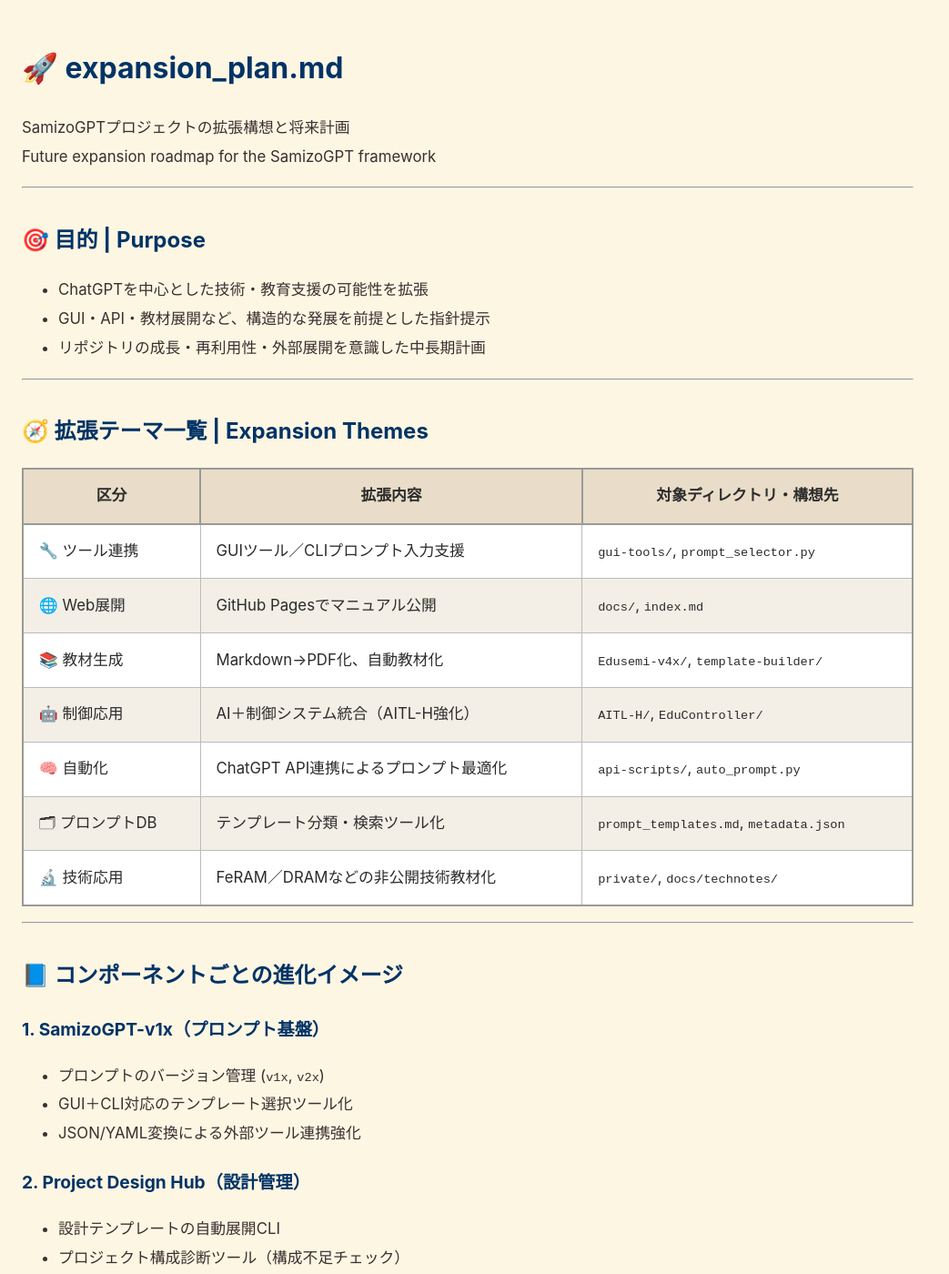
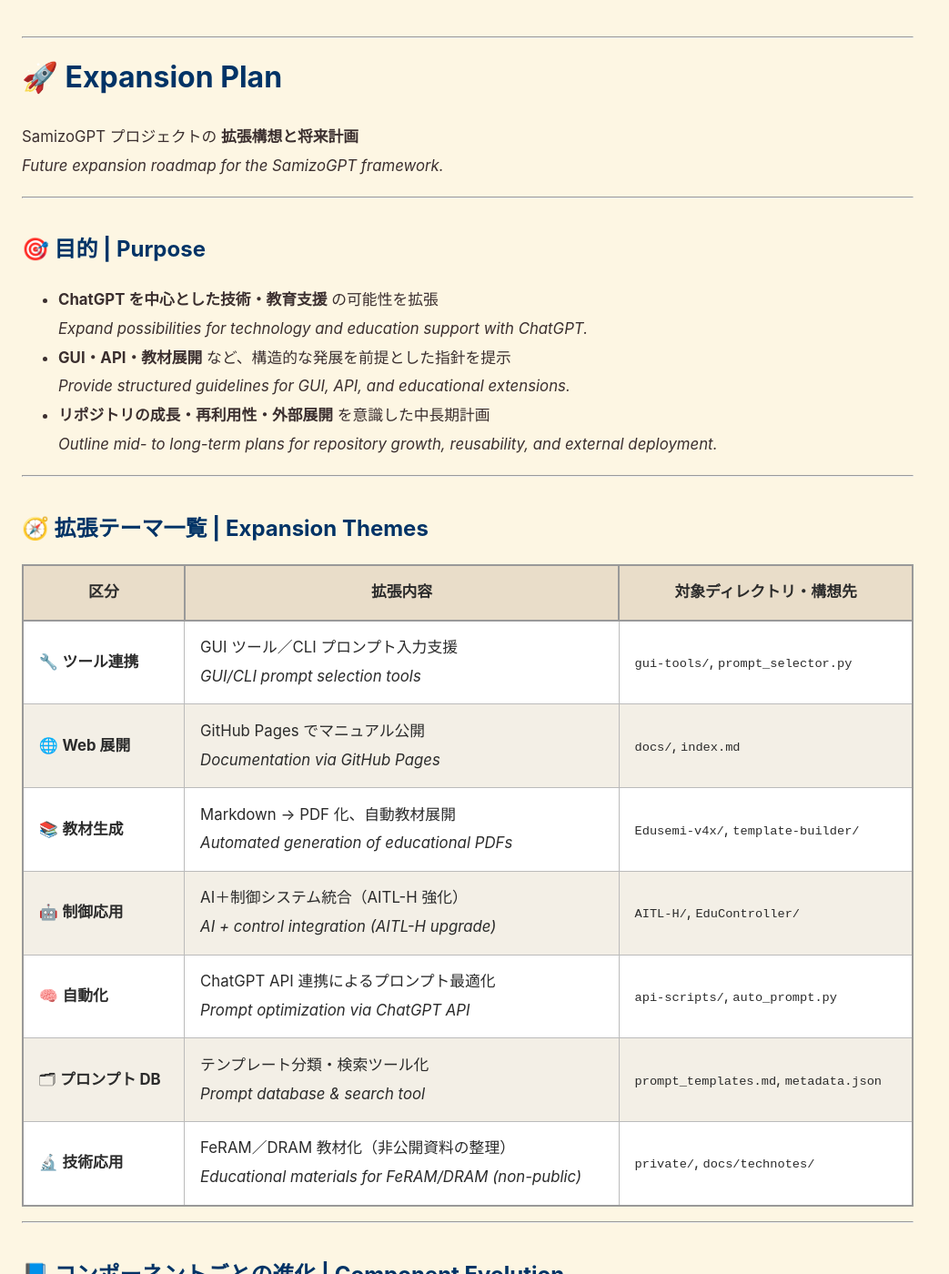
Before and after one commit to Samizo-AITL/SamizoGPT, a Jekyll site: the page built from Project Design Hub/expansion_plan.md, in a window 1280 px wide and 1400 px high. Shown: the whole window at 91% size, without its empty margins (0-1043 px from the left). Built offline with Jekyll 4.4.1, drawn with Linux system fonts in a browser that asks for light colours; our own code applies the rules of GitHub Pages for plain Markdown files; some of the changed text lies outside the part shown.

Commit message:
Update expansion_plan.md

```diff
--- a/Project Design Hub/expansion_plan.md
+++ b/Project Design Hub/expansion_plan.md
@@ -1,80 +1,85 @@
-# 🚀 expansion_plan.md
+---
+layout: default
+title: Project Design Hub/expansion_plan.md
+---
 
-SamizoGPTプロジェクトの拡張構想と将来計画
-Future expansion roadmap for the SamizoGPT framework
+---
+
+# 🚀 Expansion Plan
+
+SamizoGPT プロジェクトの **拡張構想と将来計画**
+*Future expansion roadmap for the SamizoGPT framework.*
 
 ---
 
 ## 🎯 目的 | Purpose
-
-- ChatGPTを中心とした技術・教育支援の可能性を拡張
-- GUI・API・教材展開など、構造的な発展を前提とした指針提示
-- リポジトリの成長・再利用性・外部展開を意識した中長期計画
+- **ChatGPT を中心とした技術・教育支援** の可能性を拡張
+  *Expand possibilities for technology and education support with ChatGPT.*
+- **GUI・API・教材展開** など、構造的な発展を前提とした指針を提示
+  *Provide structured guidelines for GUI, API, and educational extensions.*
+- **リポジトリの成長・再利用性・外部展開** を意識した中長期計画
+  *Outline mid- to long-term plans for repository growth, reusability, and external deployment.*
 
 ---
 
 ## 🧭 拡張テーマ一覧 | Expansion Themes
 
 | 区分 | 拡張内容 | 対象ディレクトリ・構想先 |
-|------|----------|----------------------------|
-| 🔧 ツール連携 | GUIツール／CLIプロンプト入力支援 | `gui-tools/`, `prompt_selector.py` |
-| 🌐 Web展開 | GitHub Pagesでマニュアル公開 | `docs/`, `index.md` |
-| 📚 教材生成 | Markdown→PDF化、自動教材化 | `Edusemi-v4x/`, `template-builder/` |
-| 🤖 制御応用 | AI＋制御システム統合（AITL-H強化） | `AITL-H/`, `EduController/` |
-| 🧠 自動化 | ChatGPT API連携によるプロンプト最適化 | `api-scripts/`, `auto_prompt.py` |
-| 🗂 プロンプトDB | テンプレート分類・検索ツール化 | `prompt_templates.md`, `metadata.json` |
-| 🔬 技術応用 | FeRAM／DRAMなどの非公開技術教材化 | `private/`, `docs/technotes/` |
+|------|----------|---------------------------|
+| 🔧 **ツール連携** | GUI ツール／CLI プロンプト入力支援<br>*GUI/CLI prompt selection tools* | `gui-tools/`, `prompt_selector.py` |
+| 🌐 **Web 展開** | GitHub Pages でマニュアル公開<br>*Documentation via GitHub Pages* | `docs/`, `index.md` |
+| 📚 **教材生成** | Markdown → PDF 化、自動教材展開<br>*Automated generation of educational PDFs* | `Edusemi-v4x/`, `template-builder/` |
+| 🤖 **制御応用** | AI＋制御システム統合（AITL-H 強化）<br>*AI + control integration (AITL-H upgrade)* | `AITL-H/`, `EduController/` |
+| 🧠 **自動化** | ChatGPT API 連携によるプロンプト最適化<br>*Prompt optimization via ChatGPT API* | `api-scripts/`, `auto_prompt.py` |
+| 🗂 **プロンプト DB** | テンプレート分類・検索ツール化<br>*Prompt database & search tool* | `prompt_templates.md`, `metadata.json` |
+| 🔬 **技術応用** | FeRAM／DRAM 教材化（非公開資料の整理）<br>*Educational materials for FeRAM/DRAM (non-public)* | `private/`, `docs/technotes/` |
 
 ---
 
-## 📘 コンポーネントごとの進化イメージ
+## 📘 コンポーネントごとの進化 | Component Evolution
 
-### 1. SamizoGPT-v1x（プロンプト基盤）
+### 1️⃣ SamizoGPT-v1x（プロンプト基盤 | Prompt Base）
+- プロンプトの **バージョン管理** (`v1x`, `v2x`)
+- GUI＋CLI 対応の **テンプレート選択ツール化**
+- JSON/YAML 変換による **外部ツール連携強化**
 
-- プロンプトのバージョン管理 (`v1x`, `v2x`)
-- GUI＋CLI対応のテンプレート選択ツール化
-- JSON/YAML変換による外部ツール連携強化
+### 2️⃣ Project Design Hub（設計管理 | Design Hub）
+- **設計テンプレートの自動展開 CLI**
+- プロジェクト構成診断ツール（不足要素のチェック）
 
-### 2. Project Design Hub（設計管理）
+### 3️⃣ 教材プロジェクト（Edusemi, EduController）
+- **PDF 教材の自動生成**（Pandoc／LaTeX）
+- ChatGPT を TA として活用した **双方向チュートリアル**
 
-- 設計テンプレートの自動展開CLI
-- プロジェクト構成診断ツール（構成不足チェック）
-
-### 3. 各教材プロジェクト（Edusemi, EduController）
-
-- PDF教材自動生成（Pandoc／LaTeX）
-- ChatGPTをTAとして活用した双方向チュートリアル
-
-### 4. AITL-H（AI×制御系）
-
-- 状態遷移・強化学習の自動提案プロンプト化
-- 実装支援ツール＋モデルシミュレーション統合構想
+### 4️⃣ AITL-H（AI × 制御系 | AI × Control）
+- 状態遷移／強化学習の **自動プロンプト化**
+- 実装支援ツール＋モデルシミュレーション **統合環境**
 
 ---
 
-## 🔄 実行手順と優先度（案）
+## 🔄 実行手順と優先度 | Roadmap & Priorities
 
 | 優先度 | タスク | ステータス |
 |--------|--------|-------------|
-| ★★★ | `prompt_templates.md`拡張（教育・設計・AI応用） | ✅ 済／継続中 |
-| ★★☆ | GitHub Pages展開（`docs/index.md`） | 🔄 作成中 |
-| ★☆☆ | CLIプロンプト選択ツール（Python） | 🔲 未着手 |
-| ★☆☆ | PDF教材自動生成環境構築 | 🔲 未着手 |
-| ★☆☆ | API連携プロンプト→スクリプト変換 | 🔲 未着手 |
+| ⭐⭐⭐ | `prompt_templates.md` 拡張（教育・設計・AI 応用）<br>*Expand prompt templates (education, design, AI)* | ✅ 済／継続中 |
+| ⭐⭐☆ | GitHub Pages 展開（`docs/index.md`）<br>*Deploy documentation via GitHub Pages* | 🔄 作成中 |
+| ⭐☆☆ | CLI プロンプト選択ツール<br>*CLI prompt selector tool* | ⏳ 未着手 |
+| ⭐☆☆ | PDF 教材自動生成環境<br>*Automated PDF generation* | ⏳ 未着手 |
+| ⭐☆☆ | API 連携によるスクリプト変換<br>*Prompt → script via API* | ⏳ 未着手 |
 
 ---
 
-## 🧩 その他アイデア・提案メモ
-
-- ChatGPT × 制御工学の学習支援モジュール（AITL-TrainingKit構想）
-- 技術ポートフォリオとしての公開用テンプレート群（Markdown→HTML化）
-- "Samizo Lab"構想：LLM × テクノロジー教育研究サイト
+## 🧩 その他アイデア | Additional Ideas
+- **ChatGPT × 制御工学** の学習支援モジュール（AITL-TrainingKit 構想）
+  *AITL-TrainingKit: ChatGPT for control engineering training.*
+- 技術ポートフォリオとしての **公開用テンプレート群**（Markdown → HTML）
+  *Public template set as technology portfolio (Markdown → HTML).*
+- **Samizo Lab 構想**：LLM × テクノロジー教育研究サイト
+  *Samizo Lab: LLM-powered site for technology education & research.*
 
 ---
 
-## ✍ 作成者：三溝 真一 / Samizo-AITL
-
+## ✍ 管理者 | Maintainer
+**三溝 真一 / Samizo-AITL**
 - Email: [shin3t72@gmail.com](mailto:shin3t72@gmail.com)
 - GitHub: [Samizo-AITL](https://github.com/Samizo-AITL)
-
----
```
